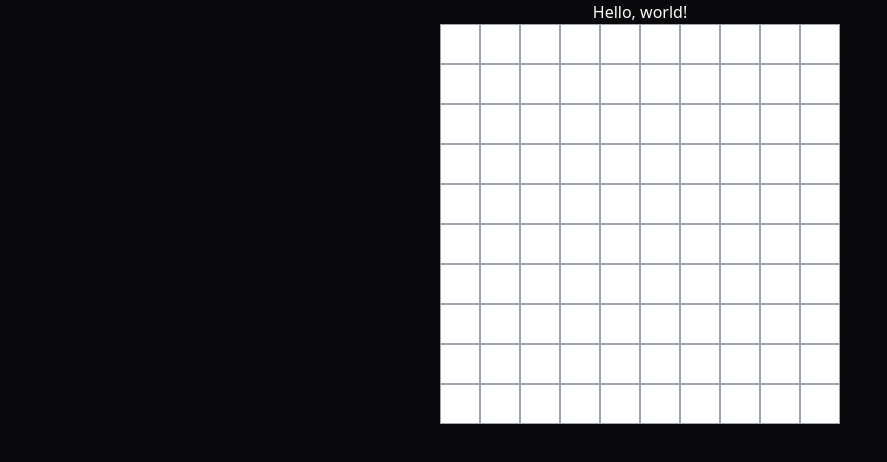
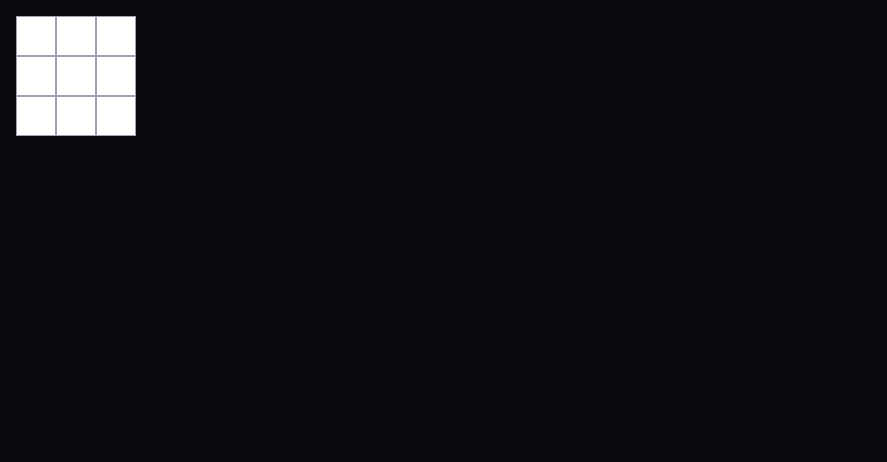
Before and after one commit to Nester44/grid-game, a React (Vite) app: page / in a window 1280 px wide. Shown: the top 462 px of the page, without its empty margins (0-887 px from the left). Built offline with nearby package versions, Linux system fonts and the light colour scheme.

Commit message:
feat: add active cells list

```diff
--- a/src/app.tsx
+++ b/src/app.tsx
@@ -1,14 +1,14 @@
+import ActiveList from './components/activeList'
 import Grid from './components/grid'
 import { useField } from './hooks/useField'
 
 export default function App() {
-	const { field, toggleCell } = useField(10)
+	const { field, toggleCell, activeCells } = useField(3)
 
 	return (
-		<div className='flex flex-col items-center'>
-			<h1>Hello, world!</h1>
-
+		<div className='flex gap-4 p-4'>
 			<Grid field={field} toggleCell={toggleCell} />
+			<ActiveList activeCells={activeCells} />
 		</div>
 	)
 }
--- /dev/null
+++ b/src/components/activeList.tsx
@@ -0,0 +1,22 @@
+import { ICell } from '../types'
+
+type Props = {
+	activeCells: ICell[]
+}
+
+const ActiveList = ({ activeCells }: Props) => {
+	return (
+		<div className='flex flex-col gap-2'>
+			{activeCells.map(({ x, y }) => (
+				<div
+					className='bg-yellow-500 border-yellow-700 border-2 p-2'
+					key={`active-${x}-${y}`}
+				>
+					Row: {y + 1} column: {x + 1}
+				</div>
+			))}
+		</div>
+	)
+}
+
+export default ActiveList
--- a/src/hooks/useField.ts
+++ b/src/hooks/useField.ts
@@ -1,4 +1,5 @@
 import { useState } from 'react'
+import { ICell } from '../types'
 
 export const useField = (size: number) => {
 	const initialField = Array(size).fill(Array(size).fill(false))
@@ -22,7 +23,7 @@ export const useField = (size: number) => {
 		})
 	}
 
-	const activeCells = [] as { x: number; y: number }[]
+	const activeCells = [] as ICell[]
 
 	for (let y = 0; y < field.length; y++) {
 		for (let x = 0; x < field[0].length; x++) {
--- a/src/types.ts
+++ b/src/types.ts
@@ -1,5 +1,4 @@
 export type ICell = {
 	x: number
 	y: number
-	isActive: boolean
 }
```
